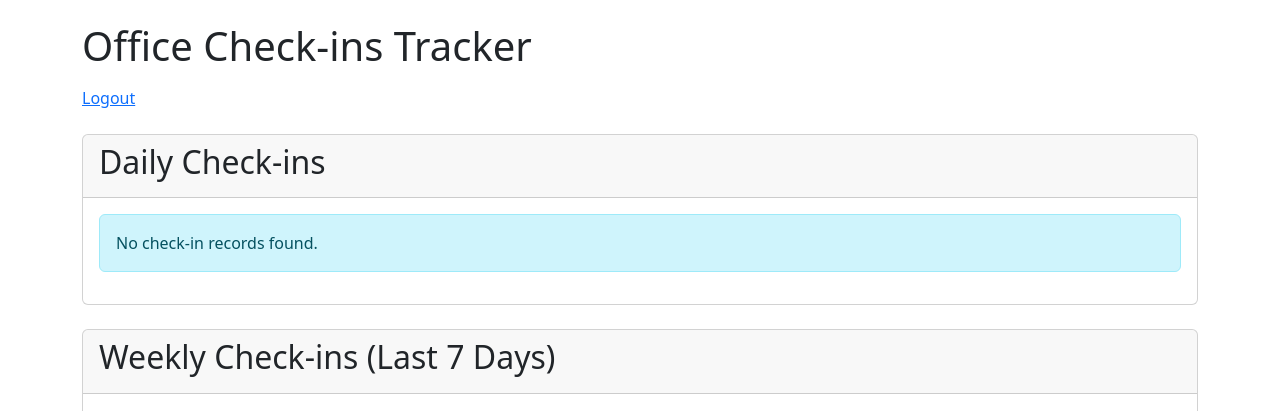
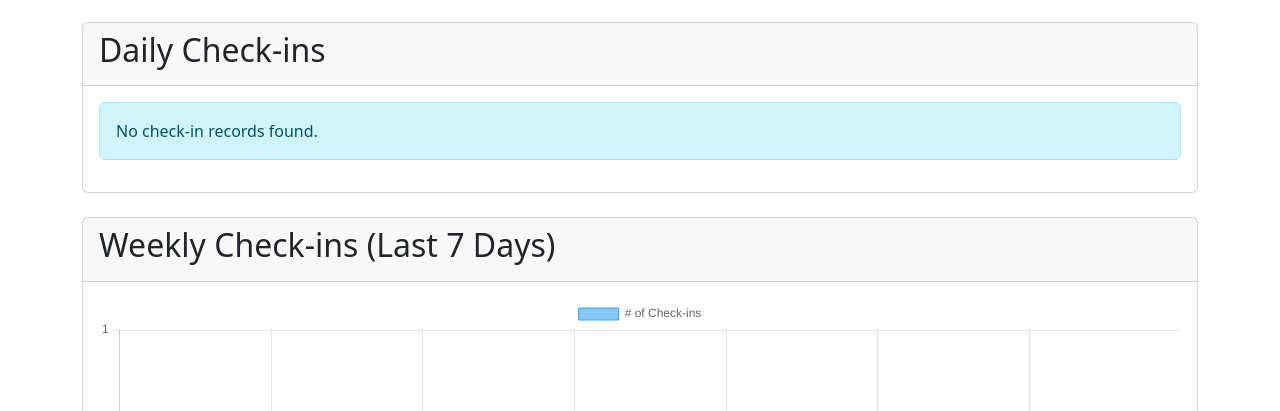
Before and after one commit to mosacko/greensboro-checkin, a FastAPI app: template app/templates/admin.html in a window 1280 px wide. Shown: the part 58-469 px from the top of the page. Run offline with FastAPI, Linux system fonts and the light colour scheme; the template is opened without the code that fills it, so the values that code supplies are empty.

Commit message:
Minor tweak

```diff
--- a/app/templates/admin.html
+++ b/app/templates/admin.html
@@ -3,9 +3,6 @@
 {% block title %}Admin Dashboard{% endblock %}
 
 {% block content %}
-    <h1 class="mb-3">Office Check-ins Tracker</h1>
-    <div class="logout mb-4"><a href="/admin/logout">Logout</a></div>
-
     {# --- CARD 1: Accordion --- #}
     <div class="card mb-4">
         <div class="card-header">
--- a/app/templates/base.html
+++ b/app/templates/base.html
@@ -3,7 +3,7 @@
 <head>
     <meta charset="utf-8">
     <meta name="viewport" content="width=device-width, initial-scale=1">
-    <title>{% block title %}Greensboro Check-in{% endblock %}</title>
+    <title>{% block title %}Greensboro Office Check-ins Tracker{% endblock %}</title>
     <link href="https://cdn.jsdelivr.net/npm/bootstrap@5.3.3/dist/css/bootstrap.min.css" rel="stylesheet" integrity="sha384-QWTKZyjpPEjISv5WaRU9OFeRpok6YctnYmDr5pNlyT2bRjXh0JMhjY6hW+ALEwIH" crossorigin="anonymous">
     <style>
         body { padding-top: 56px; /* Adjust padding to avoid navbar overlap */ }
```
